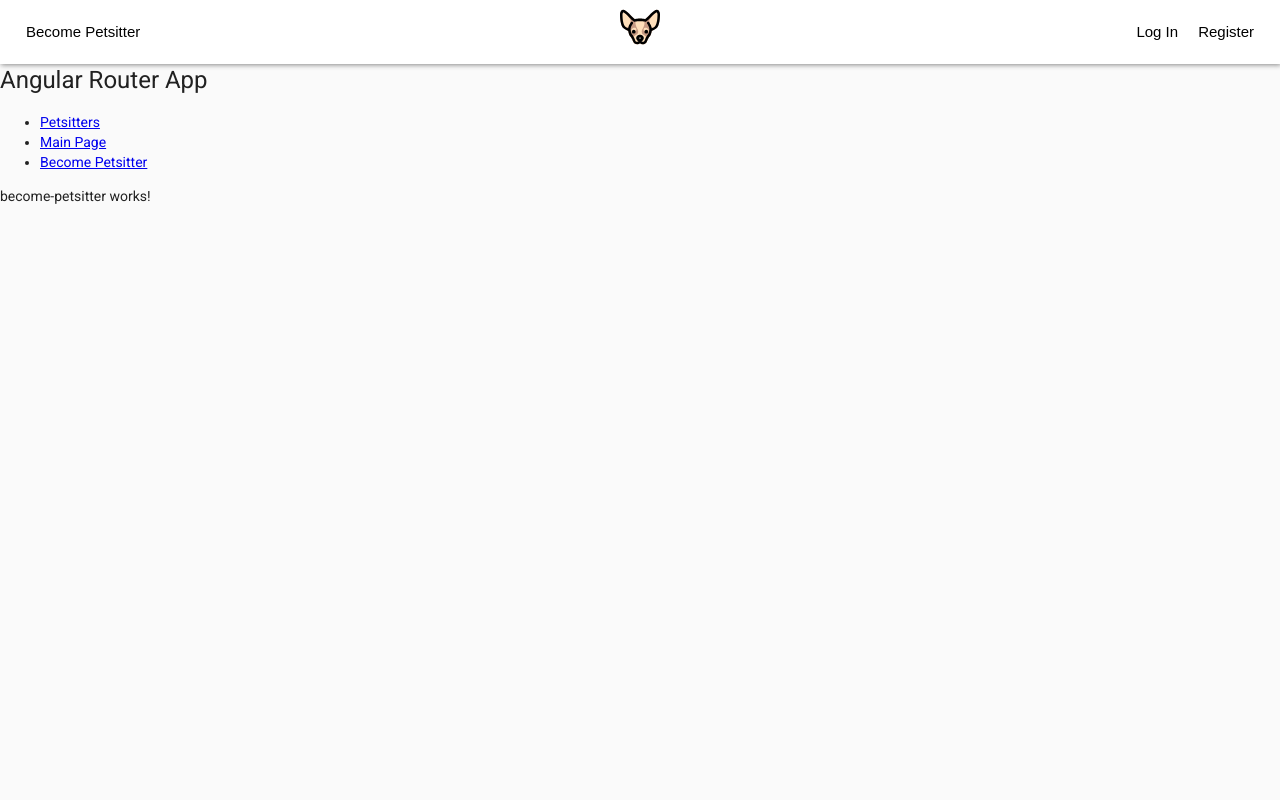
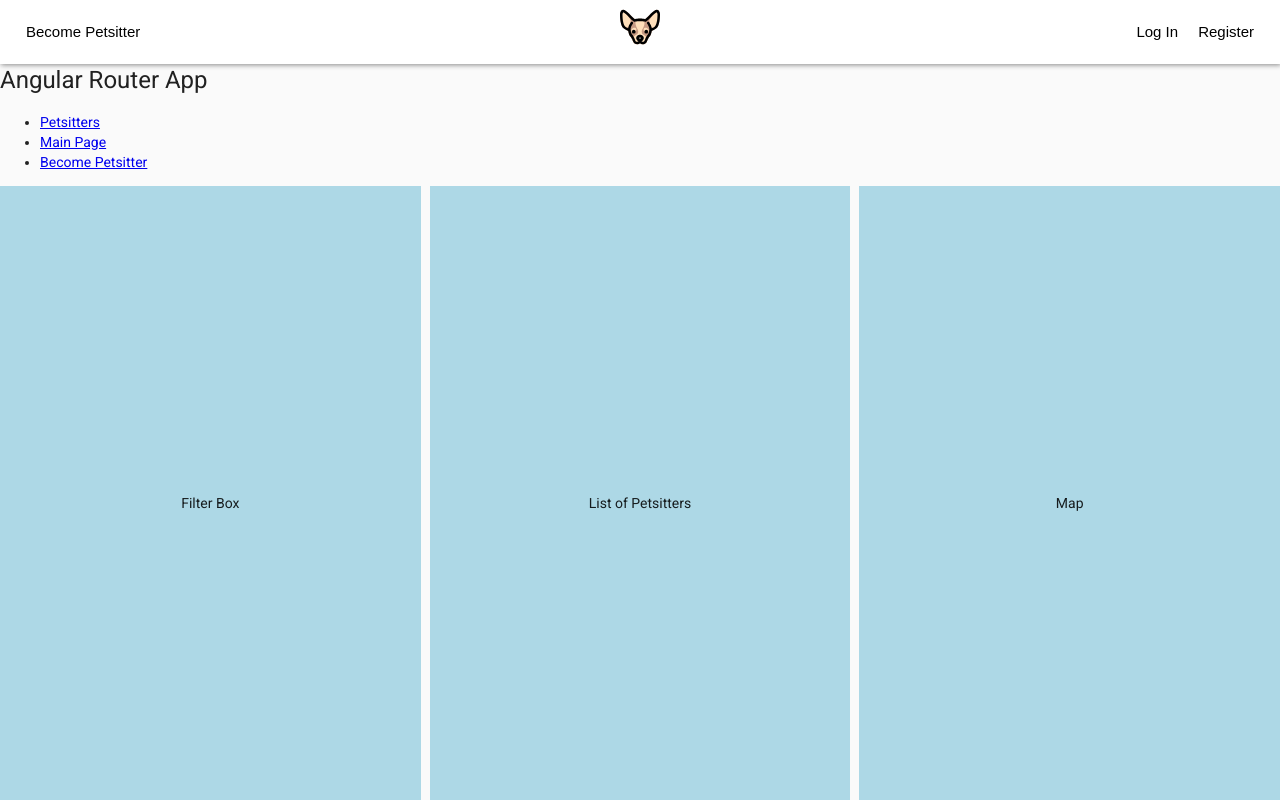
Before and after one commit to patipec/PetSupport, an Angular app in the folder web/AngularSPA/PetSupport/: page /become-petsitter in a window 1280 px wide. Built offline with nearby package versions, Linux system fonts and the light colour scheme.

Commit message:
Add Grid list to 'become-petsitter' and fix routing

```diff
--- a/web/AngularSPA/PetSupport/src/app/app.module.ts
+++ b/web/AngularSPA/PetSupport/src/app/app.module.ts
@@ -8,6 +8,8 @@ import { MatIconModule } from  '@angular/material/icon';
 import { MatSidenavModule } from  '@angular/material/sidenav';
 import { MatListModule } from  '@angular/material/list';
 import { MatButtonModule } from  '@angular/material/button';
+import { MatGridListModule } from  '@angular/material/grid-list';
+import { MatDividerModule } from  '@angular/material/divider';
 
 import { AppRoutingModule } from './app-routing.module';
 import { AppComponent } from './app.component';
@@ -36,6 +38,8 @@ import { BecomePetsitterComponent } from './become-petsitter/become-petsitter.co
     MatButtonModule,
     MatIconModule,
     LayoutModule,
+    MatDividerModule,
+    MatGridListModule,
   ],
   providers: [],
   bootstrap: [AppComponent]
--- a/web/AngularSPA/PetSupport/src/app/become-petsitter/become-petsitter.component.css
+++ b/web/AngularSPA/PetSupport/src/app/become-petsitter/become-petsitter.component.css
@@ -0,0 +1,13 @@
+mat-grid-tile {
+    background-color: lightblue;
+}
+
+.mtg-fb {
+    width: 30%;
+}
+.mtg-pl {
+    width: 40%;
+}
+.mtg-fb {
+    width: 30%;
+}
--- a/web/AngularSPA/PetSupport/src/app/become-petsitter/become-petsitter.component.html
+++ b/web/AngularSPA/PetSupport/src/app/become-petsitter/become-petsitter.component.html
@@ -1 +1,6 @@
-<p>become-petsitter works!</p>
+<mat-grid-list cols="3" rowHeight ="1:1.5"  gutterSize="9px">
+    <mat-grid-tile> Filter Box </mat-grid-tile>
+    <mat-grid-tile> List of Petsitters </mat-grid-tile>
+    <mat-grid-tile> Map </mat-grid-tile>
+    <mat-grid-tile colspan="3"> Info / Help / Policy </mat-grid-tile>
+</mat-grid-list>
--- a/web/AngularSPA/PetSupport/src/app/main-nav/main-nav.component.html
+++ b/web/AngularSPA/PetSupport/src/app/main-nav/main-nav.component.html
@@ -26,7 +26,7 @@
         </button>
       </div>
 
-      <a href="#">Become Petsitter</a>
+      <a href="\become-petsitter">Become Petsitter</a>
 
       <div class="nav-item logo">
       <img
```
Also changed, not shown: web/AngularSPA/PetSupport/package.json (+18 -14 lines).
